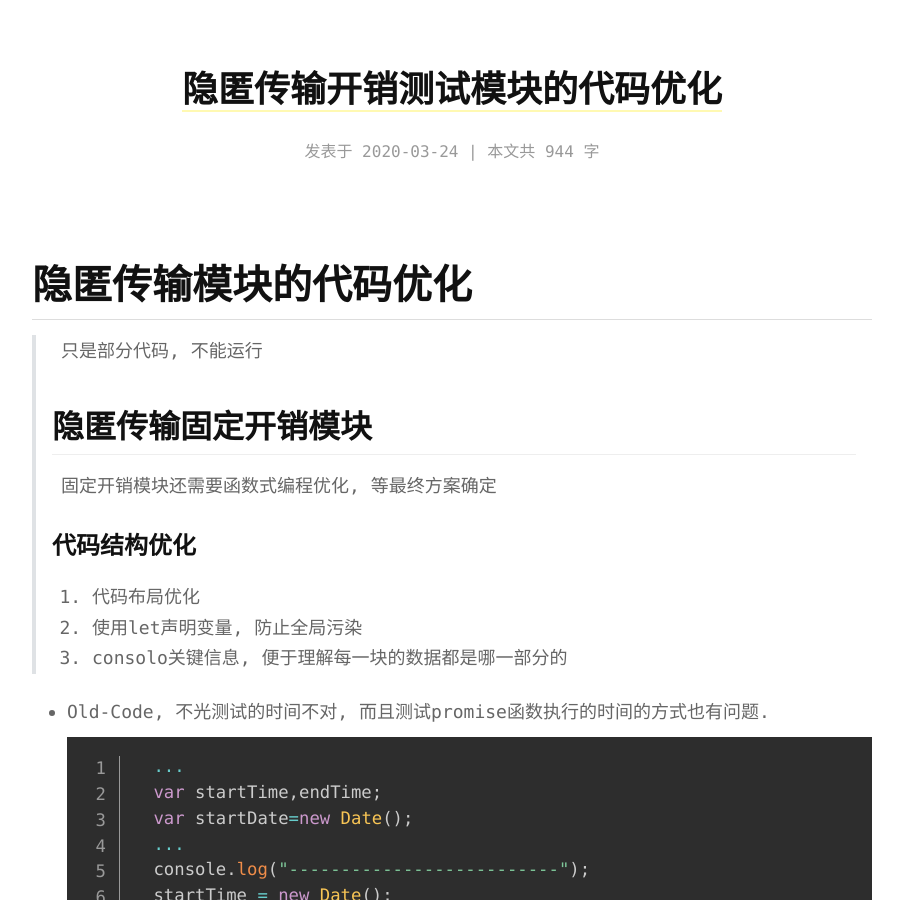
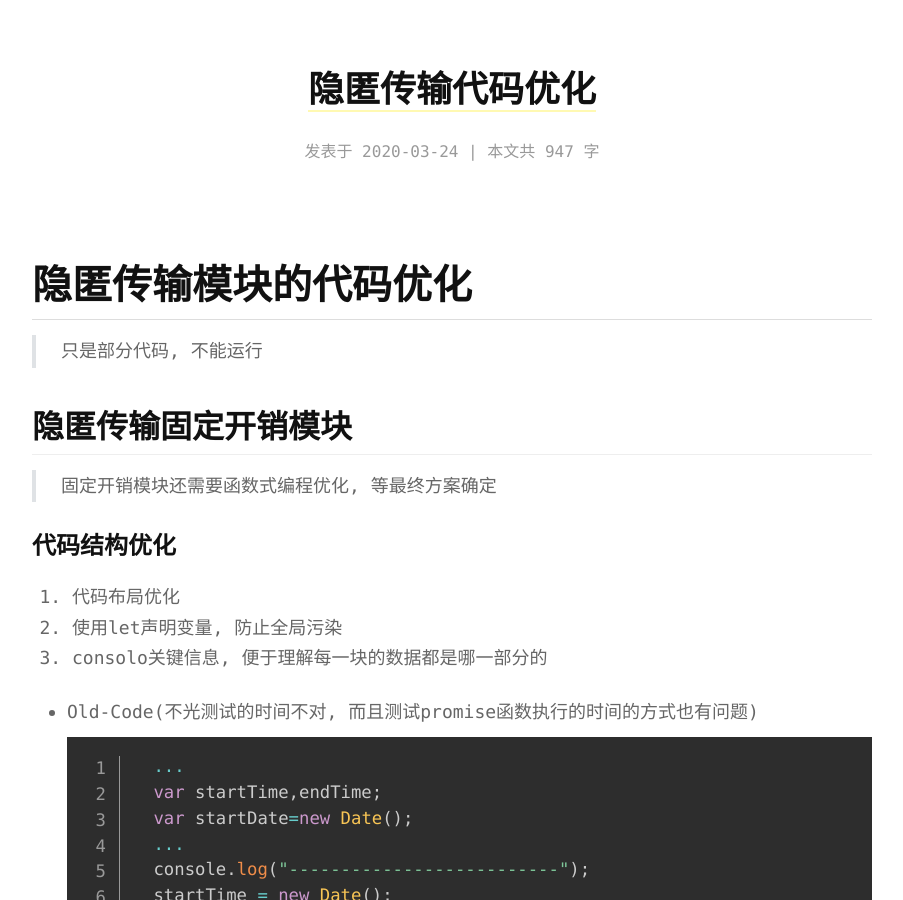
Before and after one commit to LijinPengT/LijinPengT.github.io, a Jekyll site: the page built from _posts/2020-03-24-enctrans-optimize.md, in a window 1280 px wide and 900 px high. Shown: the whole window, without its empty margins (188-1091 px from the left). Built offline with Jekyll 4.4.1, drawn with Linux system fonts in a browser that asks for light colours; some of the changed text lies outside the part shown.

Commit message:
module/enctrans

````diff
--- a/_posts/2020-03-24-enctrans-optimize.md
+++ b/_posts/2020-03-24-enctrans-optimize.md
@@ -1,5 +1,5 @@
 ---
-title: 隐匿传输开销测试模块的代码优化
+title: 隐匿传输代码优化
 date:  2020-03-24 20:55:55 +0800
 category: blockchain
 tags: hiddenTransmission
@@ -8,14 +8,16 @@ excerpt: 优化隐匿传输模块代码与开销测试模块代码
 
 # 隐匿传输模块的代码优化
 > 只是部分代码, 不能运行
+
 ## 隐匿传输固定开销模块
 > 固定开销模块还需要函数式编程优化, 等最终方案确定
+
 ### 代码结构优化
 1. 代码布局优化
 3. 使用let声明变量, 防止全局污染
 4. consolo关键信息, 便于理解每一块的数据都是哪一部分的
 
-+ Old-Code, 不光测试的时间不对, 而且测试promise函数执行的时间的方式也有问题.
++ Old-Code(不光测试的时间不对, 而且测试promise函数执行的时间的方式也有问题)
     ```JavaScript
     ...
     var startTime,endTime;
````
Also changed, not shown: other parts of _posts/2020-03-24-enctrans-optimize.md (+1 -1 lines).
